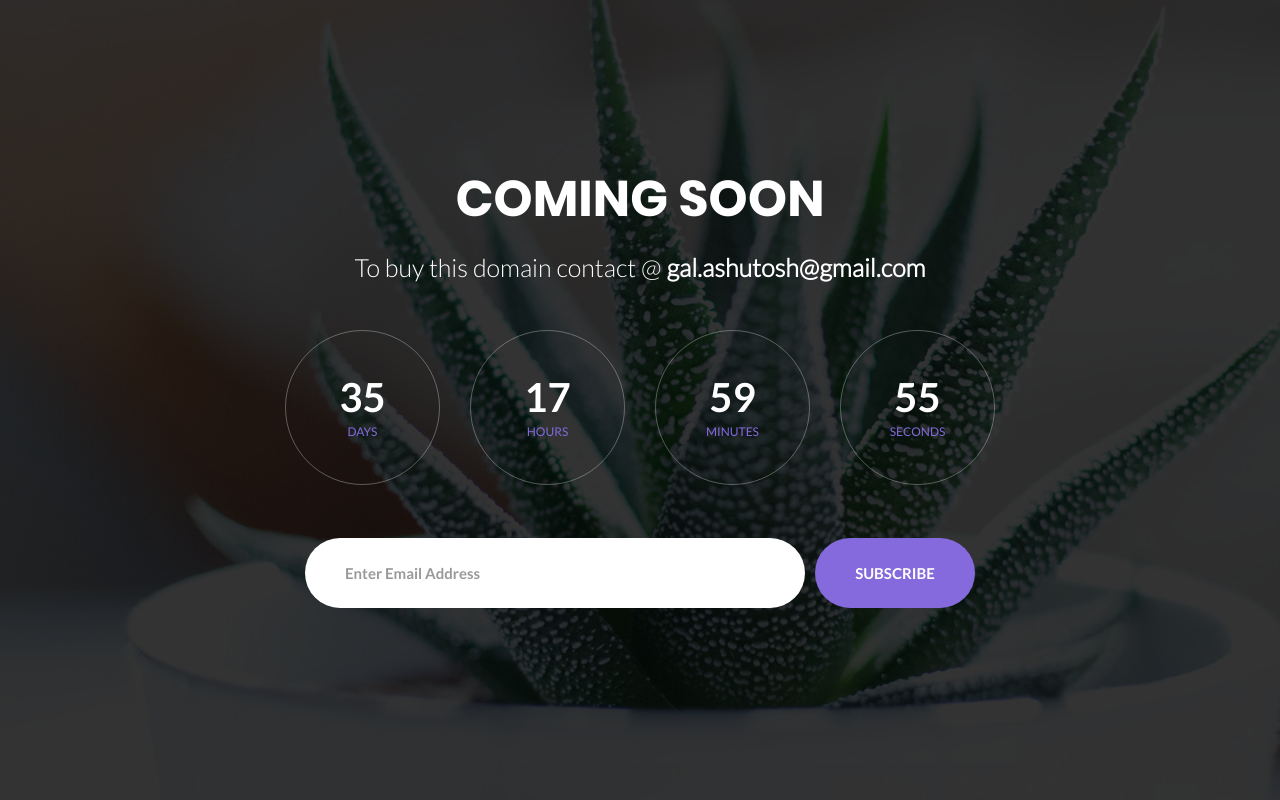
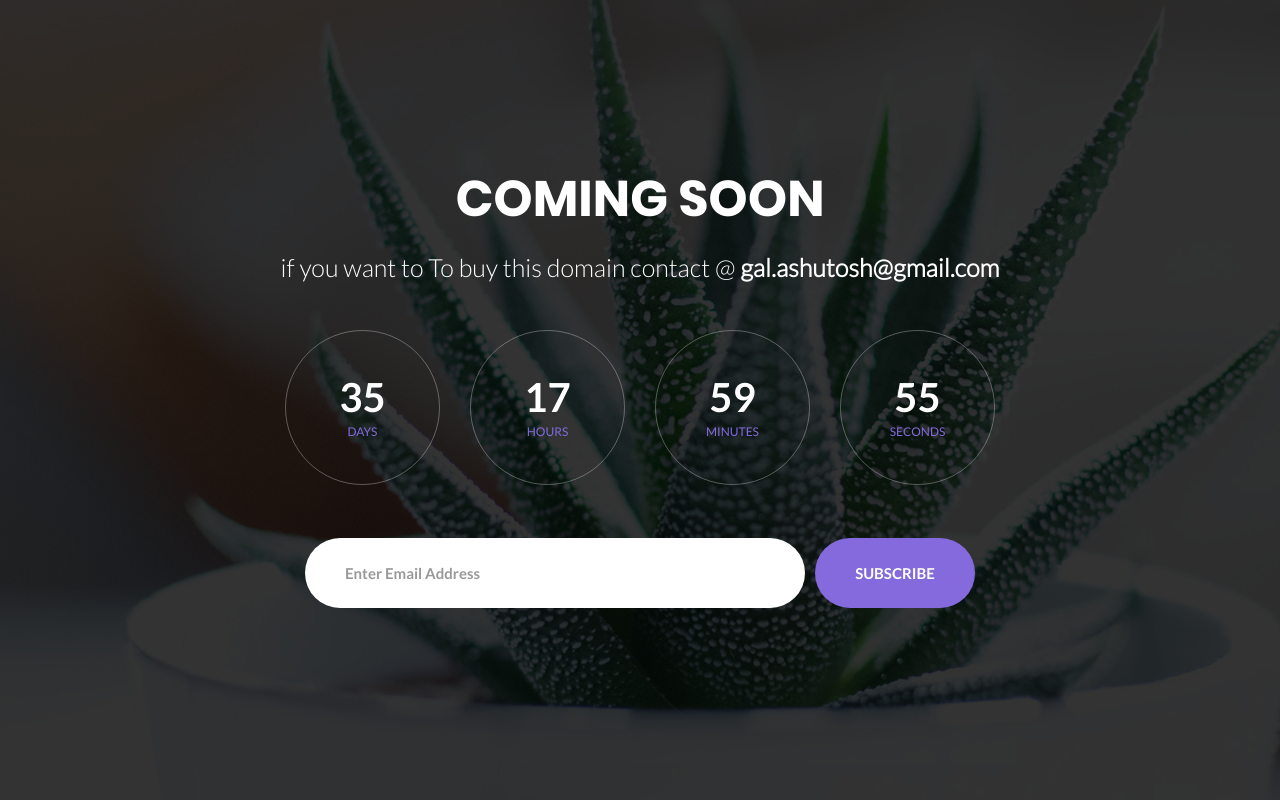
Before and after one commit to heyindia-technologies/pkedu, a plain HTML site: page index.html in a window 1280 px wide. Drawn offline with Linux system fonts and the light colour scheme.

Commit message:
Update index.html

```diff
--- a/index.html
+++ b/index.html
@@ -35,7 +35,7 @@
 				Coming Soon
 			</h3>
 
-			<p class="m2-txt1 txt-center p-b-48">
+			<p class="m2-txt1 txt-center p-b-48">if you want to
 				To buy this domain contact @ <strong>gal.ashutosh@gmail.com</strong>			</p>
 
 			<div class="flex-w flex-c-m cd100 p-b-33">
```
